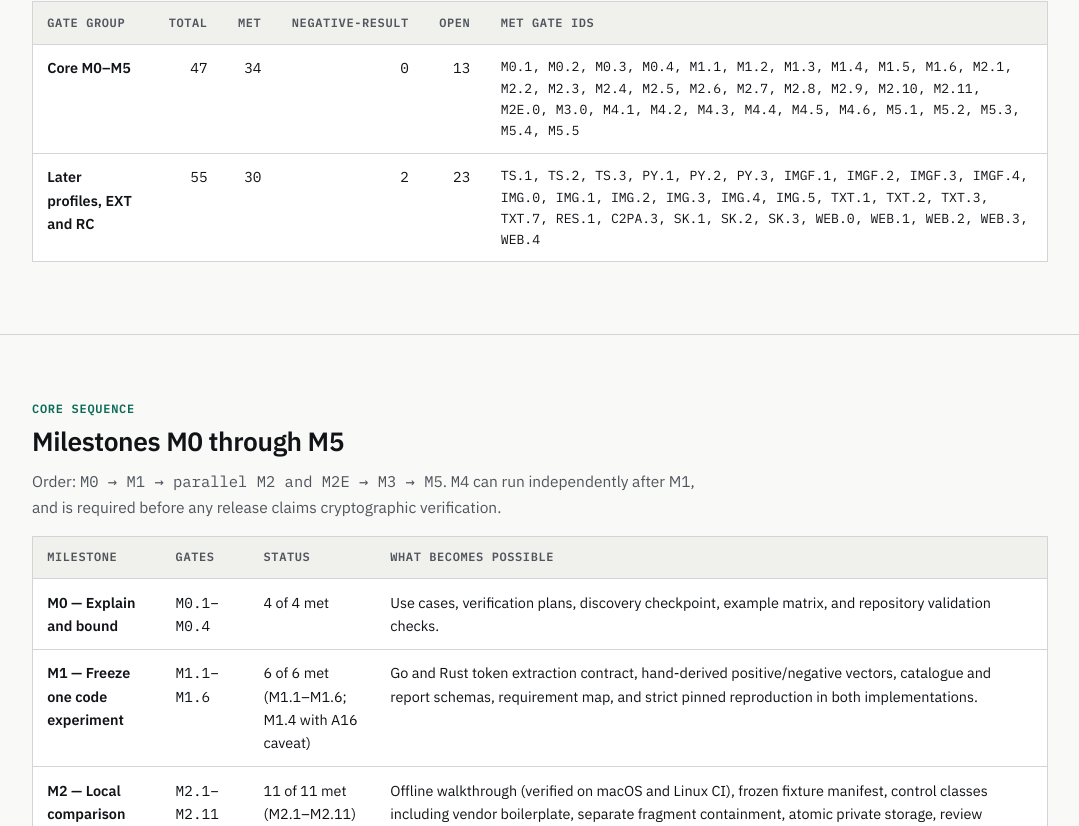
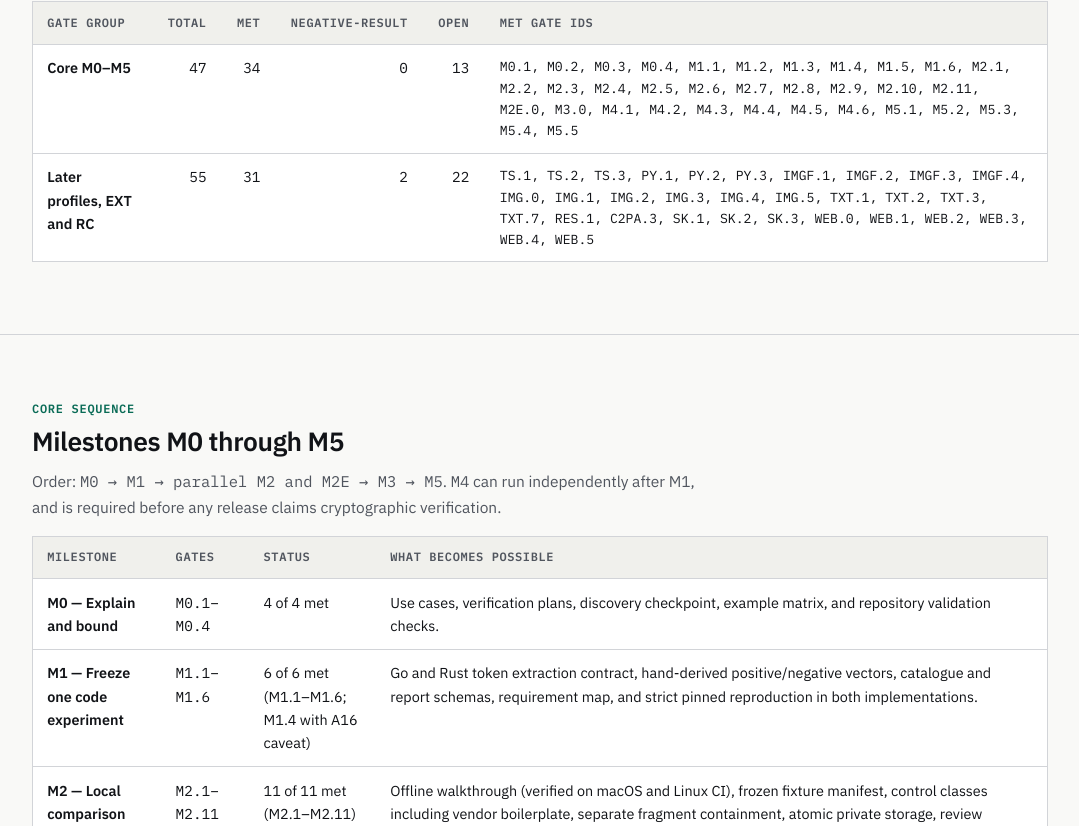
Before and after one commit to connorburgess/traceweave-web, a Next.js app: page /roadmap in a window 1280 px wide. Shown: the part 734-1560 px from the top of the page, without its empty margins (100-1179 px from the left). Built offline with nearby package versions, Linux system fonts and the light colour scheme.

Commit message:
Sync WEB.5 browser-tool scope and current gate counts

```diff
--- a/content/pages/roadmap.md
+++ b/content/pages/roadmap.md
@@ -30,7 +30,7 @@ sections:
           Close when a decision record is committed — for example setting a
           false-alarm budget or choosing whether to omit embedding.
     countsHeading: Current gate counts
-    countsIntro: "Taken from published `roadmap-v2` commit `170cf5df3150874dc8f11ad9903e485285ccec97` (verified 2026-11-27; spec `main` remains at `7e30cb7`), {{source:ROADMAP.md#progress-count}}:"
+    countsIntro: "Taken from published `roadmap-v2` commit `84e30dc99bc219fdd81080831b6017b5d3383af5` (verified 2026-11-27; spec `main` remains at `7e30cb7`), {{source:ROADMAP.md#progress-count}}:"
     countsHeaders:
       - Gate group
       - Total
@@ -196,11 +196,11 @@ sections:
       - track: WEB (WEB.0–WEB.6)
         scope: Browser tool and testing page
         state: >-
-          5 met (WEB.0–WEB.4). Earlier WEB.1–WEB.2 engine evidence remains
+          6 met (WEB.0–WEB.5). Earlier WEB.1–WEB.2 engine evidence remains
           scoped to its harness. [WEB.3 bounded acceptance](spec:research/reviews/web3-bounded-gate-closure-99a1a8b.md)
           on Shelf 99a1a8b covers fixed catalogue/body/replay fixtures, not
           physical-device, privacy or full provenance construction acceptance.
-          [Open Shelf](https://shelf.traceweave.org): published source c0c34cc
+          [Open Shelf](https://shelf.traceweave.org): published source 4e092c8
           includes Fingerprint, Catalogue comparison, Replay report and Testing
           page tabs. Replay is separate from registration verification. The
           [testing-page source notes](https://github.com/connorburgess/traceweave-shelf/blob/c0c34cc407e39b80b293ccec6e255db0207acd4a/docs/testing-page.md)
@@ -216,7 +216,17 @@ sections:
           do not prove physical chooser/drag, full keyboard/AT/device support,
           an independent matching oracle, privacy, offline reload or current
           live interaction. Input/output refusals are not WEB.6 performance
-          certification. WEB.5 is uncertified; WEB.6 remains
+          certification. [WEB.5 source-mapping acceptance](spec:research/reviews/web5-retention-a2a7c9f-review.md)
+          covers the complete browser-tool page at Shelf 4e092c8, not whole-domain
+          sentence certification of the marketing/docs sites or external pages.
+          The [portable mapping](spec:research/reviews/web5-current-map-4e092c8/README.md)
+          retains overlapping static records with no remaining semantically
+          unsupported/unresolved included records, accepted by independent
+          semantic review; this is not a DOM/runtime census or proof from
+          reference checks alone. Shelf now qualifies local registration as
+          selected-file processing, with downloads/backups as separate copies.
+          No runtime privacy, accessibility, performance or full conformance
+          certification follows. WEB.6 remains
           planned. Its [prospective timing decision](spec:docs/decisions/web6-prospective-timing-2026-11-27.md)
           permits protocol preparation, not conformance execution, budget
           freeze or retrospective compliance. Native registration evidence is
--- a/src/data/facts.ts
+++ b/src/data/facts.ts
@@ -53,9 +53,9 @@ export const ROADMAP_COUNTS = {
   later: {
     label: "Later profiles, EXT and RC",
     total: 55,
-    met: 30,
+    met: 31,
     negativeResult: 2,
-    open: 23,
+    open: 22,
     metIds: [
       "TS.1",
       "TS.2",
@@ -87,6 +87,7 @@ export const ROADMAP_COUNTS = {
       "WEB.2",
       "WEB.3",
       "WEB.4",
+      "WEB.5",
     ],
   },
 } as const;
@@ -374,7 +375,7 @@ export const CITED_FACTS: readonly CitedFact[] = [
     sourcePath: "ROADMAP.md",
     anchor: "progress-count",
     label: "Later profiles, EXT and RC gate counts",
-    numbers: ["55", "30", "2", "23"],
+    numbers: ["55", "31", "2", "22"],
   },
   {
     id: "python-profile-draft",
```
Also changed, not shown: content/pages/how-it-works.md (+5 -2 lines).
